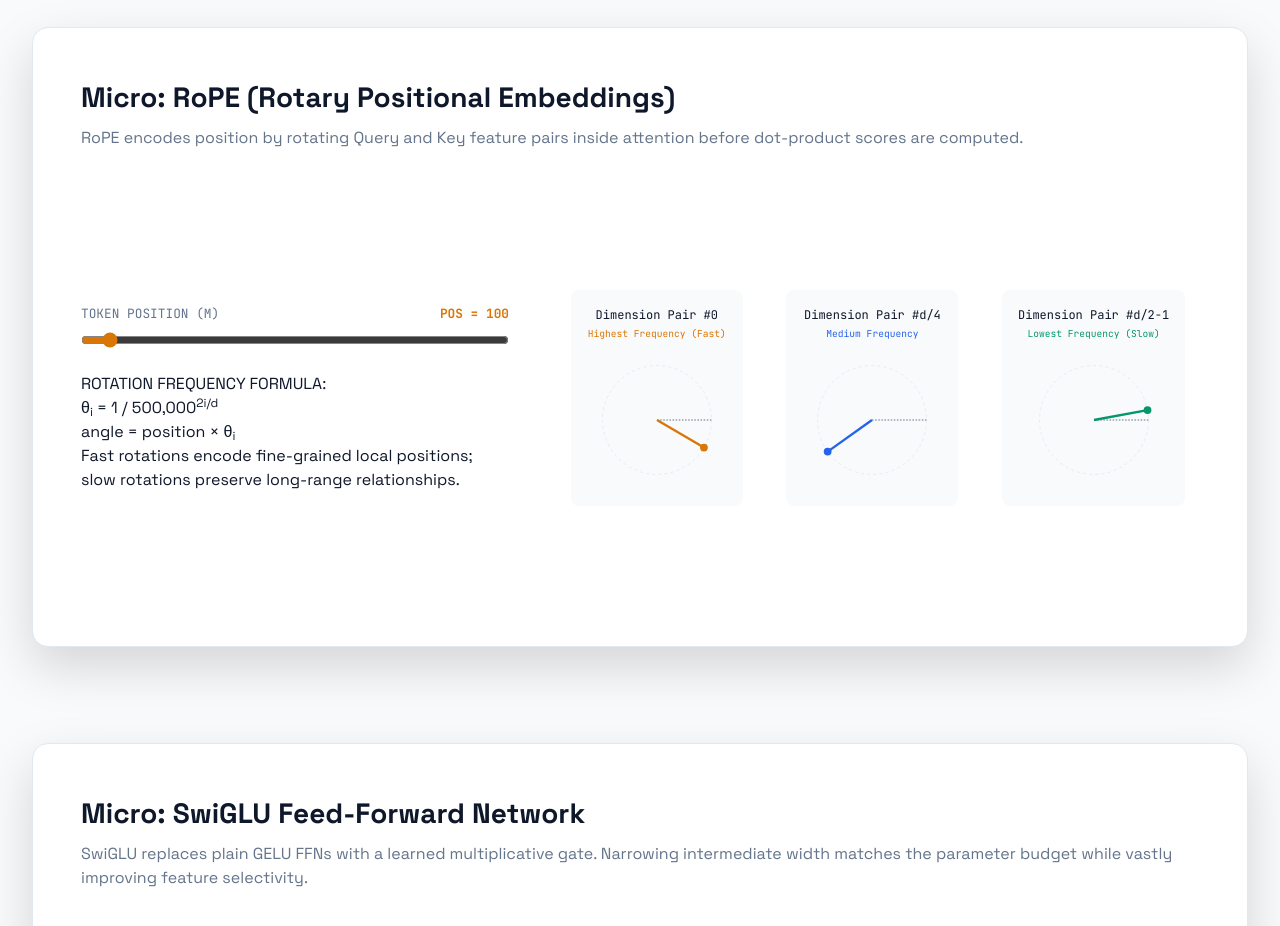
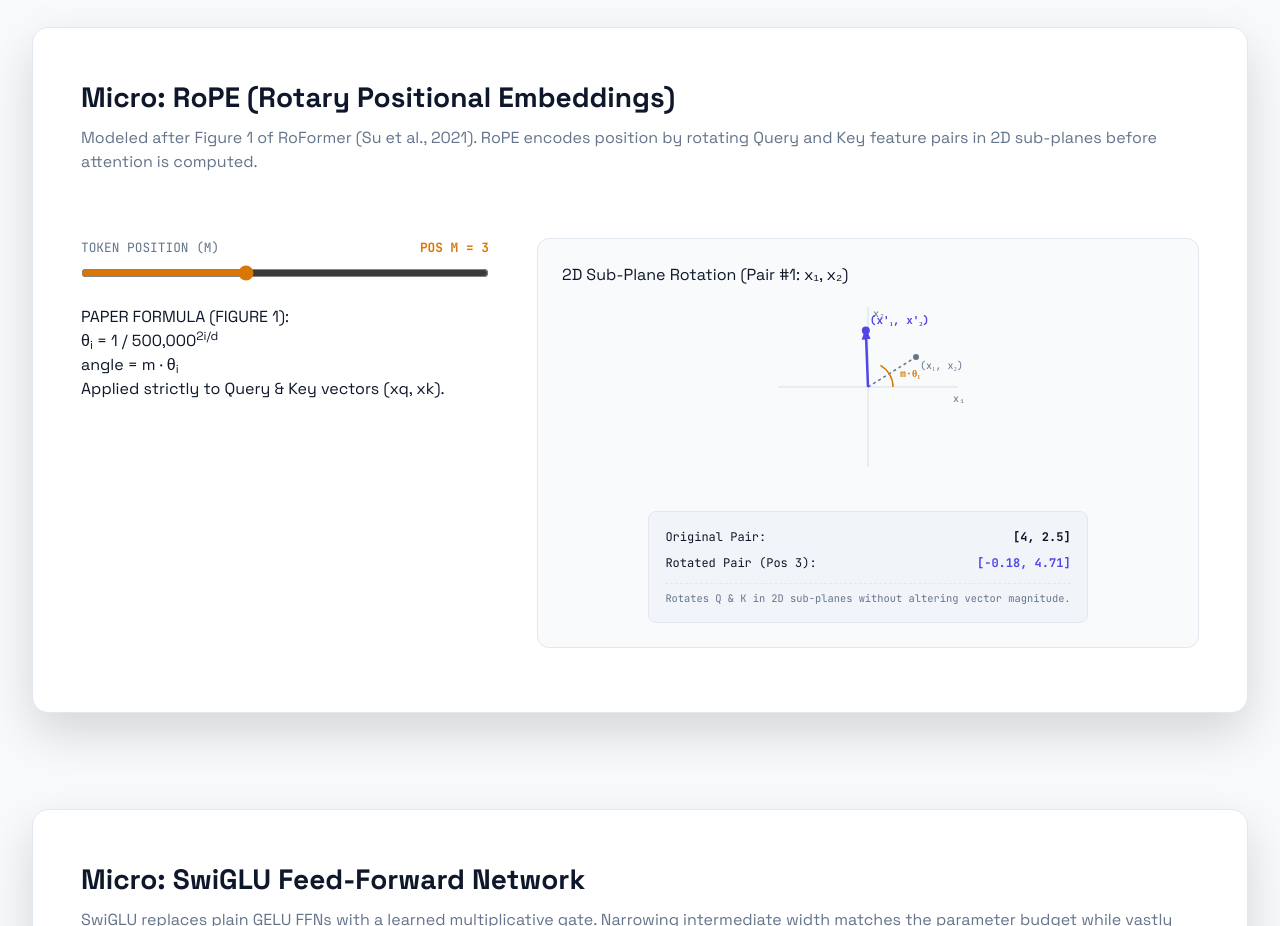
Before and after one commit to AlanPonnachan/transformer-encyclopedia, a SvelteKit app: page /architectures/llama3 in a window 1280 px wide. Shown: the part 4020-4946 px from the top of the page. Built offline with nearby package versions, Linux system fonts and the light colour scheme.

Commit message:
rope updates

```diff
--- a/src/routes/architectures/llama3/+page.svelte
+++ b/src/routes/architectures/llama3/+page.svelte
@@ -132,25 +132,27 @@
   $: vramBytes = 2 * seqLenCtx * kvHeadsCount * 128 * 2 * c.n_layers;
   $: vramGB = Number((vramBytes / (1024 * 1024 * 1024)).toFixed(2));
 
-  // --- CARD 5: ROPE STATE ---
-  let ropePos = 100;
-  $: thetaLow  = ropePos * (1 / Math.pow(500000, 0 / headDim));
-  $: thetaMid  = ropePos * (1 / Math.pow(500000, (headDim * 0.25) / headDim));
-  $: thetaHigh = ropePos * (1 / Math.pow(500000, (headDim * 0.48) / headDim));
+  // --- CARD 5: ROPE STATE (FIGURE 1 FROM ROFORMER PAPER) ---
+  let ropePos = 3; // Position m (1 to 6)
+  const basePair = [4.0, 2.5]; // Initial (x1, x2) pair
+  const theta1 = 0.35; // Frequency theta_1
 
-  $: vecLowX  = Math.cos(thetaLow) * 70;
-  $: vecLowY  = Math.sin(thetaLow) * 70;
-  $: vecMidX  = Math.cos(thetaMid) * 70;
-  $: vecMidY  = Math.sin(thetaMid) * 70;
-  $: vecHighX = Math.cos(thetaHigh) * 70;
-  $: vecHighY = Math.sin(thetaHigh) * 70;
+  $: currentAngle = ropePos * theta1;
+  $: rotX1 = Number((basePair[0] * Math.cos(currentAngle) - basePair[1] * Math.sin(currentAngle)).toFixed(2));
+  $: rotX2 = Number((basePair[0] * Math.sin(currentAngle) + basePair[1] * Math.cos(currentAngle)).toFixed(2));
+
+  // SVG Coordinates for d=2 plane
+  $: origSvgX = 110 + basePair[0] * 12;
+  $: origSvgY = 100 - basePair[1] * 12;
+  $: rotSvgX = 110 + rotX1 * 12;
+  $: rotSvgY = 100 - rotX2 * 12;
 
   // --- CARD 6: SWIGLU STATE ---
   let ffnArchChoice: 'SwiGLU' | 'GELU' = 'SwiGLU';
   let gateShift = 0.0;
   const swigluInput = [0.5, -0.2, 0.8, -0.9];
-  const w1_raw = [1.2, -1.8, 0.4, 2.1, -0.9, 1.5, -2.4, 0.7];
-  const w3_raw = [0.9, 0.6, -1.2, 1.4, 0.8, -0.5, 1.1, -0.3];
+  const w1_raw = [1.2, -1.8, 0.4, 2.1, -0.9, 1.5, -2.4, 0.7]; // Gate
+  const w3_raw = [0.9, 0.6, -1.2, 1.4, 0.8, -0.5, 1.1, -0.3]; // Up / Content
 
   function silu(x: number) { return x / (1 + Math.exp(-x)); }
   $: gate_activations = w1_raw.map(v => silu(v + gateShift));
@@ -664,7 +666,7 @@
           </div>
         </div>
 
-        <!-- 1D WAVEFORMS (FIXED UNIFIED SCALE & ZERO OVERFLOW) -->
+        <!-- 1D WAVEFORMS -->
         <div class="rms-waves-container">
           <div class="wave-box">
             <span class="wave-title">1. Raw Input Signal (x) — Unbounded</span>
@@ -806,63 +808,77 @@
   </InteractiveCard>
 
   <!-- ==========================================
-       CARD 5: RE-ENGINEERED ROPE
+       CARD 5: RE-ENGINEERED ROPE (FIGURE 1 FROM PAPER)
        ========================================== -->
   <span id="rope-card" style="display:block; margin-top:-50px; padding-top:50px;"></span>
-  <InteractiveCard title="Micro: RoPE (Rotary Positional Embeddings)" subtitle="RoPE encodes position by rotating Query and Key feature pairs inside attention before dot-product scores are computed.">
+  <InteractiveCard title="Micro: RoPE (Rotary Positional Embeddings)" subtitle="Modeled after Figure 1 of RoFormer (Su et al., 2021). RoPE encodes position by rotating Query and Key feature pairs in 2D sub-planes before attention is computed.">
     <div class="rope-workspace">
 
+      <!-- CONTROLS & FORMULA -->
       <div class="rope-controls">
         <div class="ctrl-group">
           <div class="lbl-row">
             <span>Token Position (m)</span>
-            <strong style="color: var(--highlight)">Pos = {ropePos}</strong>
+            <strong style="color: var(--highlight)">Pos m = {ropePos}</strong>
           </div>
-          <input type="range" min="0" max="2000" step="1" bind:value={ropePos} class="hl-slider" />
+          <input type="range" min="1" max="6" step="1" bind:value={ropePos} class="hl-slider" />
         </div>
 
         <div class="math-box">
-          <div class="math-title">ROTATION FREQUENCY FORMULA:</div>
+          <div class="math-title">PAPER FORMULA (FIGURE 1):</div>
           <div class="math-eq">θ<sub>i</sub> = 1 / 500,000<sup>2i/d</sup></div>
-          <div class="math-eq">angle = position × θ<sub>i</sub></div>
-          <div class="math-res">Fast rotations encode fine-grained local positions; slow rotations preserve long-range relationships.</div>
+          <div class="math-eq">angle = m · θ<sub>i</sub></div>
+          <div class="math-res">Applied strictly to Query & Key vectors (xq, xk).</div>
         </div>
       </div>
 
-      <!-- 3 MULTI-FREQUENCY WHEELS -->
-      <div class="rope-multi-viz">
+      <!-- FIGURE 1 TOP: d=2 SUB-PLANE 2D ROTATION -->
+      <div class="rope-subplane-box">
+        <div class="wheel-box">
+          <span class="wheel-lbl">2D Sub-Plane Rotation (Pair #1: x₁, x₂)</span>
 
-        <div class="wheel-box">
-          <span class="wheel-lbl">Dimension Pair #0<br/><small style="color:var(--highlight)">Highest Frequency (Fast)</small></span>
-          <svg viewBox="-90 -90 180 180" class="circle-svg">
-            <circle cx="0" cy="0" r="70" fill="none" stroke="var(--border)" stroke-dasharray="4,4" />
-            <!-- Fixed Position 0 Baseline -->
-            <line x1="0" y1="0" x2="70" y2="0" stroke="var(--muted)" stroke-width="1.5" stroke-dasharray="2,2" />
-            <line x1="0" y1="0" x2={vecLowX} y2={-vecLowY} stroke="var(--highlight)" stroke-width="3" />
-            <circle cx={vecLowX} cy={-vecLowY} r="5" fill="var(--highlight)" />
-          </svg>
+          <div class="subplane-svg-and-vals">
+            <svg viewBox="0 0 220 200" class="subplane-svg">
+              <defs>
+                <marker id="arrow-rope-rot" viewBox="0 0 10 10" refX="6" refY="5" markerWidth="6" markerHeight="6" orient="auto-start-reverse"><path d="M 0 2 L 8 5 L 0 8 z" fill="var(--accent)" /></marker>
+              </defs>
+
+              <!-- Axes x1 and x2 -->
+              <line x1="20" y1="100" x2="200" y2="100" stroke="var(--border)" stroke-width="1.5" />
+              <line x1="110" y1="20" x2="110" y2="180" stroke="var(--border)" stroke-width="1.5" />
+              <text x="195" y="115" class="axis-lbl">x₁</text>
+              <text x="115" y="30" class="axis-lbl">x₂</text>
+
+              <!-- Unrotated Baseline (Pos 0) -->
+              <line x1="110" y1="100" x2={origSvgX} y2={origSvgY} stroke="var(--muted)" stroke-width="1.5" stroke-dasharray="3,3" />
+              <circle cx={origSvgX} cy={origSvgY} r="3" fill="var(--muted)" />
+              <text x={origSvgX + 4} y={origSvgY + 12} fill="var(--muted)" font-family="JetBrains Mono" font-size="10">(x₁, x₂)</text>
+
+              <!-- Rotated Vector (x'_1, x'_2) -->
+              <line x1="110" y1="100" x2={rotSvgX} y2={rotSvgY} stroke="var(--accent)" stroke-width="2.5" marker-end="url(#arrow-rope-rot)" />
+              <circle cx={rotSvgX} cy={rotSvgY} r="4" fill="var(--accent)" />
+              <text x={rotSvgX + 4} y={rotSvgY - 6} fill="var(--accent)" font-family="JetBrains Mono" font-size="11" font-weight="700">(x'₁, x'₂)</text>
+
+              <!-- Arc indicating angle m*theta1 -->
+              <path d="M {110 + 25} 100 A 25 25 0 0 0 {110 + 25 * Math.cos(currentAngle)} {100 - 25 * Math.sin(currentAngle)}" fill="none" stroke="var(--highlight)" stroke-width="1.5" />
+              <text x="142" y="90" fill="var(--highlight)" font-family="JetBrains Mono" font-size="10" font-weight="700">m·θ₁</text>
+            </svg>
+
+            <div class="subplane-readout">
+              <div class="readout-row">
+                <span>Original Pair:</span>
+                <strong>[{basePair[0]}, {basePair[1]}]</strong>
+              </div>
+              <div class="readout-row">
+                <span>Rotated Pair (Pos {ropePos}):</span>
+                <strong style="color:var(--accent)">[{rotX1}, {rotX2}]</strong>
+              </div>
+              <div class="proof-insight">
+                Rotates Q & K in 2D sub-planes without altering vector magnitude.
+              </div>
+            </div>
+          </div>
         </div>
-
-        <div class="wheel-box">
-          <span class="wheel-lbl">Dimension Pair #d/4<br/><small style="color:var(--blue)">Medium Frequency</small></span>
-          <svg viewBox="-90 -90 180 180" class="circle-svg">
-            <circle cx="0" cy="0" r="70" fill="none" stroke="var(--border)" stroke-dasharray="4,4" />
-            <line x1="0" y1="0" x2="70" y2="0" stroke="var(--muted)" stroke-width="1.5" stroke-dasharray="2,2" />
-            <line x1="0" y1="0" x2={vecMidX} y2={-vecMidY} stroke="var(--blue)" stroke-width="3" />
-            <circle cx={vecMidX} cy={-vecMidY} r="5" fill="var(--blue)" />
-          </svg>
-        </div>
-
-        <div class="wheel-box">
-          <span class="wheel-lbl">Dimension Pair #d/2-1<br/><small style="color:var(--green)">Lowest Frequency (Slow)</small></span>
-          <svg viewBox="-90 -90 180 180" class="circle-svg">
-            <circle cx="0" cy="0" r="70" fill="none" stroke="var(--border)" stroke-dasharray="4,4" />
-            <line x1="0" y1="0" x2="70" y2="0" stroke="var(--muted)" stroke-width="1.5" stroke-dasharray="2,2" />
-            <line x1="0" y1="0" x2={vecHighX} y2={-vecHighY} stroke="var(--green)" stroke-width="3" />
-            <circle cx={vecHighX} cy={-vecHighY} r="5" fill="var(--green)" />
-          </svg>
-        </div>
-
       </div>
 
     </div>
@@ -1203,12 +1219,13 @@
   .vram-note { font-size: 0.82rem; color: var(--muted); line-height: 1.4; }
 
   /* ================== ROPE WORKSPACE ================== */
-  .rope-workspace { display: flex; gap: 3rem; align-items: center; justify-content: center; padding: 1rem 0; width: 100%; flex-wrap: wrap; }
-  .rope-controls { flex: 1; min-width: 300px; display: flex; flex-direction: column; gap: 1.5rem; }
-  .rope-multi-viz { flex: 1.5; display: flex; justify-content: space-around; gap: 1rem; flex-wrap: wrap; }
-  .wheel-box { background: var(--bg); border: 1px stroke var(--border); border-radius: 8px; padding: 1rem; display: flex; flex-direction: column; align-items: center; gap: 0.5rem; }
-  .wheel-lbl { font-family: 'JetBrains Mono', monospace; font-size: 0.75rem; text-align: center; color: var(--text); }
-  .circle-svg { width: 100%; max-width: 140px; overflow: visible; }
+  .rope-workspace { display: flex; gap: 3rem; align-items: flex-start; justify-content: space-between; padding: 1rem 0; width: 100%; flex-wrap: wrap; }
+  .rope-controls { flex: 1; min-width: 320px; display: flex; flex-direction: column; gap: 1.5rem; }
+  .rope-subplane-box { flex: 1.5; min-width: 340px; background: var(--bg); border: 1px solid var(--border); border-radius: 12px; padding: 1.5rem; display: flex; flex-direction: column; gap: 1rem; }
+  .subplane-svg-and-vals { display: flex; gap: 1.5rem; align-items: center; justify-content: center; flex-wrap: wrap; }
+  .subplane-svg { width: 100%; max-width: 220px; height: auto; overflow: visible; }
+  .subplane-readout { display: flex; flex-direction: column; gap: 0.5rem; background: var(--surface2); border: 1px solid var(--border); padding: 1rem; border-radius: 8px; font-family: 'JetBrains Mono', monospace; font-size: 0.75rem; }
+  .readout-row { display: flex; justify-content: space-between; gap: 1rem; color: var(--text); }
 
   /* ================== SWIGLU WORKSPACE ================== */
   .swiglu-workspace { display: flex; flex-direction: column; gap: 2rem; width: 100%; }
```
